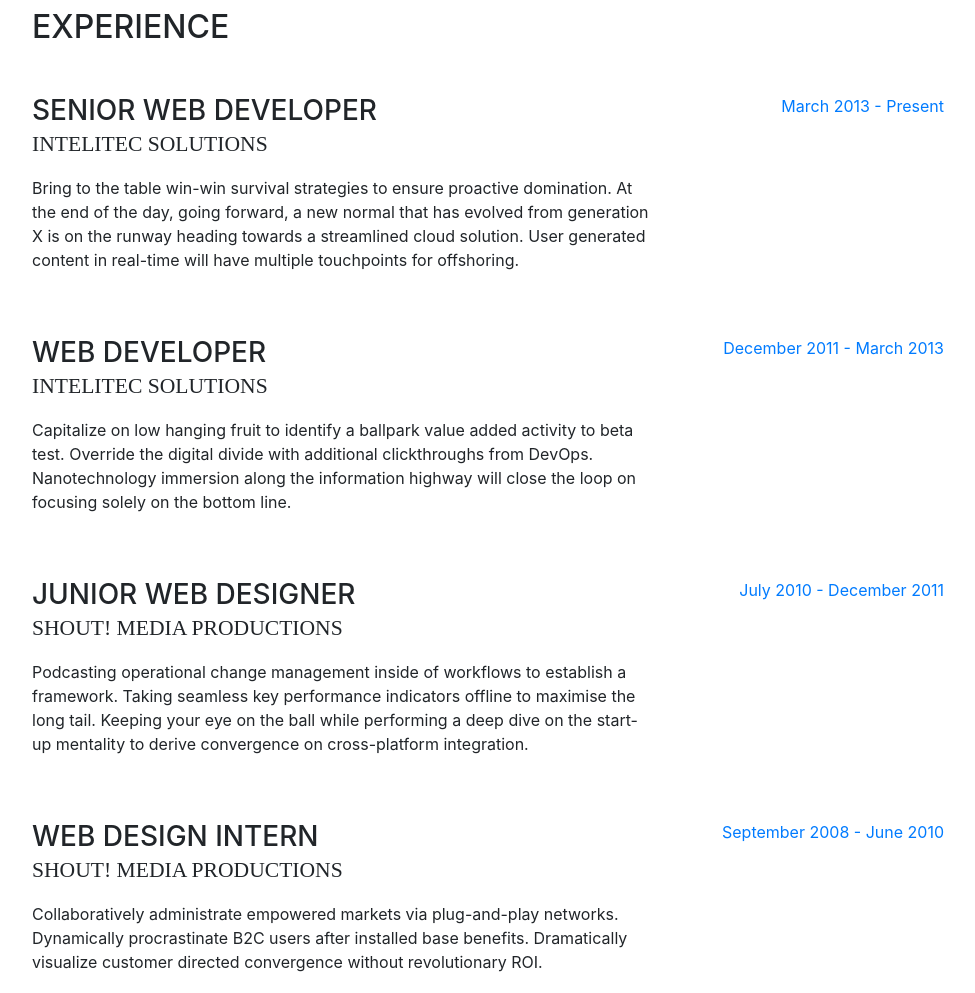
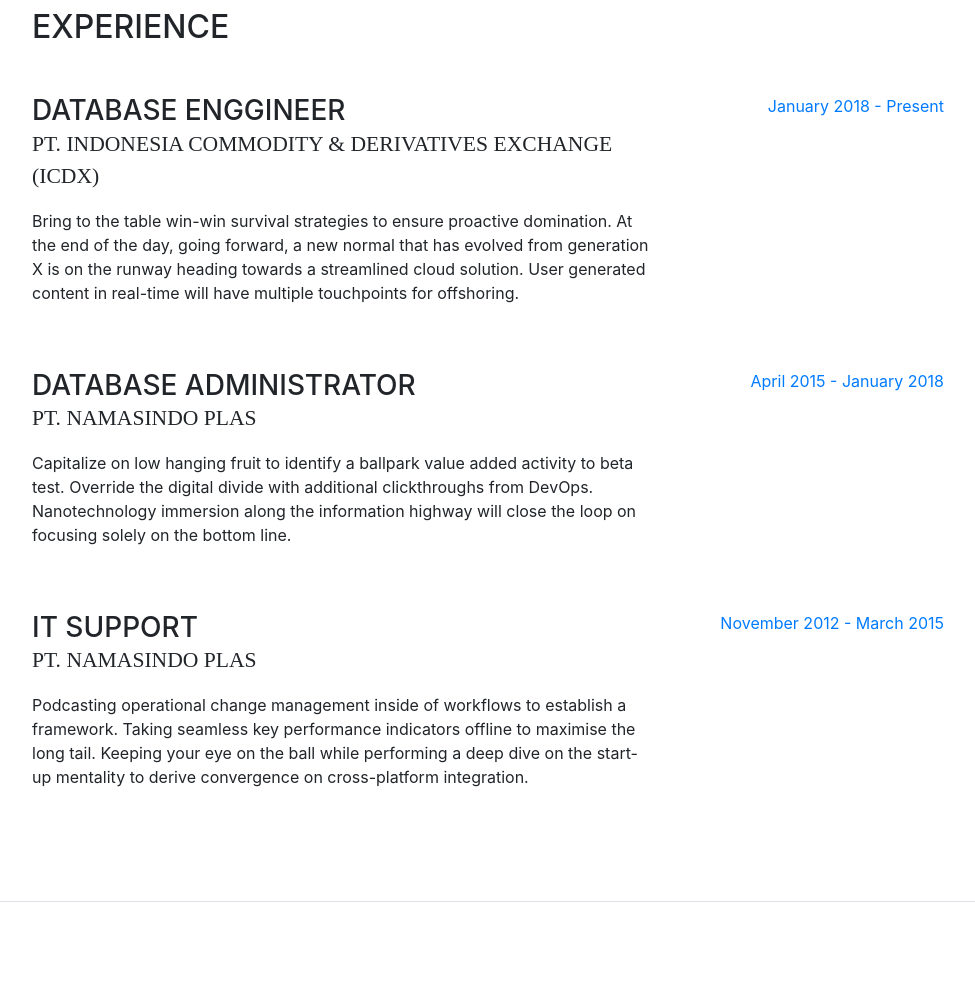
Before and after one commit to febridev/febridev.github.io, a website with bundled scripts: page index.html in a window 1280 px wide. Shown: the part 840-1833 px from the top of the page, without its empty margins (288-1263 px from the left). Built offline with nearby package versions, Linux system fonts and the light colour scheme; a web font is replaced by a local one.

Commit message:
update profile

```diff
--- a/index.html
+++ b/index.html
@@ -31,7 +31,7 @@
       <a class="navbar-brand js-scroll-trigger" href="#page-top">
         <span class="d-block d-lg-none">Start Bootstrap</span>
         <span class="d-none d-lg-block">
-          <img class="img-fluid img-profile rounded-circle mx-auto mb-2" src="img/profile.jpg" alt="">
+          <img class="img-fluid img-profile rounded-circle mx-auto mb-2" src="img/profile2.jpg" alt="">
         </span>
       </a>
       <button class="navbar-toggler" type="button" data-toggle="collapse" data-target="#navbarSupportedContent" aria-controls="navbarSupportedContent" aria-expanded="false" aria-label="Toggle navigation">
@@ -107,45 +107,34 @@
 
           <div class="resume-item d-flex flex-column flex-md-row mb-5">
             <div class="resume-content mr-auto">
-              <h3 class="mb-0">Senior Web Developer</h3>
-              <div class="subheading mb-3">Intelitec Solutions</div>
+              <h3 class="mb-0">Database Enggineer</h3>
+              <div class="subheading mb-3">PT. Indonesia Commodity & Derivatives Exchange (ICDX)</div>
               <p>Bring to the table win-win survival strategies to ensure proactive domination. At the end of the day, going forward, a new normal that has evolved from generation X is on the runway heading towards a streamlined cloud solution. User generated content in real-time will have multiple touchpoints for offshoring.</p>
             </div>
             <div class="resume-date text-md-right">
-              <span class="text-primary">March 2013 - Present</span>
+              <span class="text-primary">January 2018 - Present</span>
             </div>
           </div>
 
           <div class="resume-item d-flex flex-column flex-md-row mb-5">
             <div class="resume-content mr-auto">
-              <h3 class="mb-0">Web Developer</h3>
-              <div class="subheading mb-3">Intelitec Solutions</div>
+              <h3 class="mb-0">Database Administrator</h3>
+              <div class="subheading mb-3">PT. Namasindo Plas</div>
               <p>Capitalize on low hanging fruit to identify a ballpark value added activity to beta test. Override the digital divide with additional clickthroughs from DevOps. Nanotechnology immersion along the information highway will close the loop on focusing solely on the bottom line.</p>
             </div>
             <div class="resume-date text-md-right">
-              <span class="text-primary">December 2011 - March 2013</span>
+              <span class="text-primary">April 2015 - January 2018</span>
             </div>
           </div>
 
           <div class="resume-item d-flex flex-column flex-md-row mb-5">
             <div class="resume-content mr-auto">
-              <h3 class="mb-0">Junior Web Designer</h3>
-              <div class="subheading mb-3">Shout! Media Productions</div>
+              <h3 class="mb-0">IT Support</h3>
+              <div class="subheading mb-3">PT. Namasindo Plas</div>
               <p>Podcasting operational change management inside of workflows to establish a framework. Taking seamless key performance indicators offline to maximise the long tail. Keeping your eye on the ball while performing a deep dive on the start-up mentality to derive convergence on cross-platform integration.</p>
             </div>
             <div class="resume-date text-md-right">
-              <span class="text-primary">July 2010 - December 2011</span>
-            </div>
-          </div>
-
-          <div class="resume-item d-flex flex-column flex-md-row">
-            <div class="resume-content mr-auto">
-              <h3 class="mb-0">Web Design Intern</h3>
-              <div class="subheading mb-3">Shout! Media Productions</div>
-              <p>Collaboratively administrate empowered markets via plug-and-play networks. Dynamically procrastinate B2C users after installed base benefits. Dramatically visualize customer directed convergence without revolutionary ROI.</p>
-            </div>
-            <div class="resume-date text-md-right">
-              <span class="text-primary">September 2008 - June 2010</span>
+              <span class="text-primary">November 2012 - March 2015</span>
             </div>
           </div>
 
```
Also changed, not shown: img/profile2.jpg.
